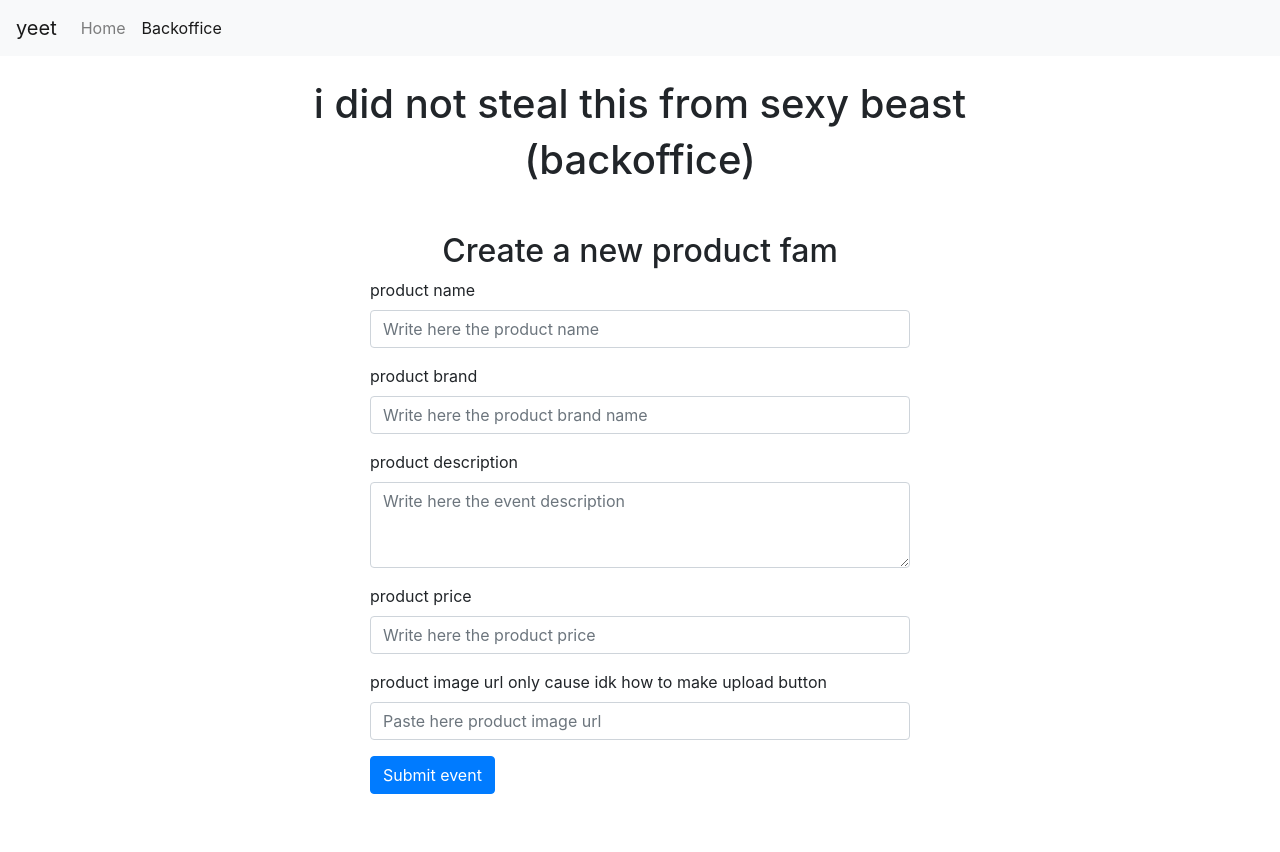
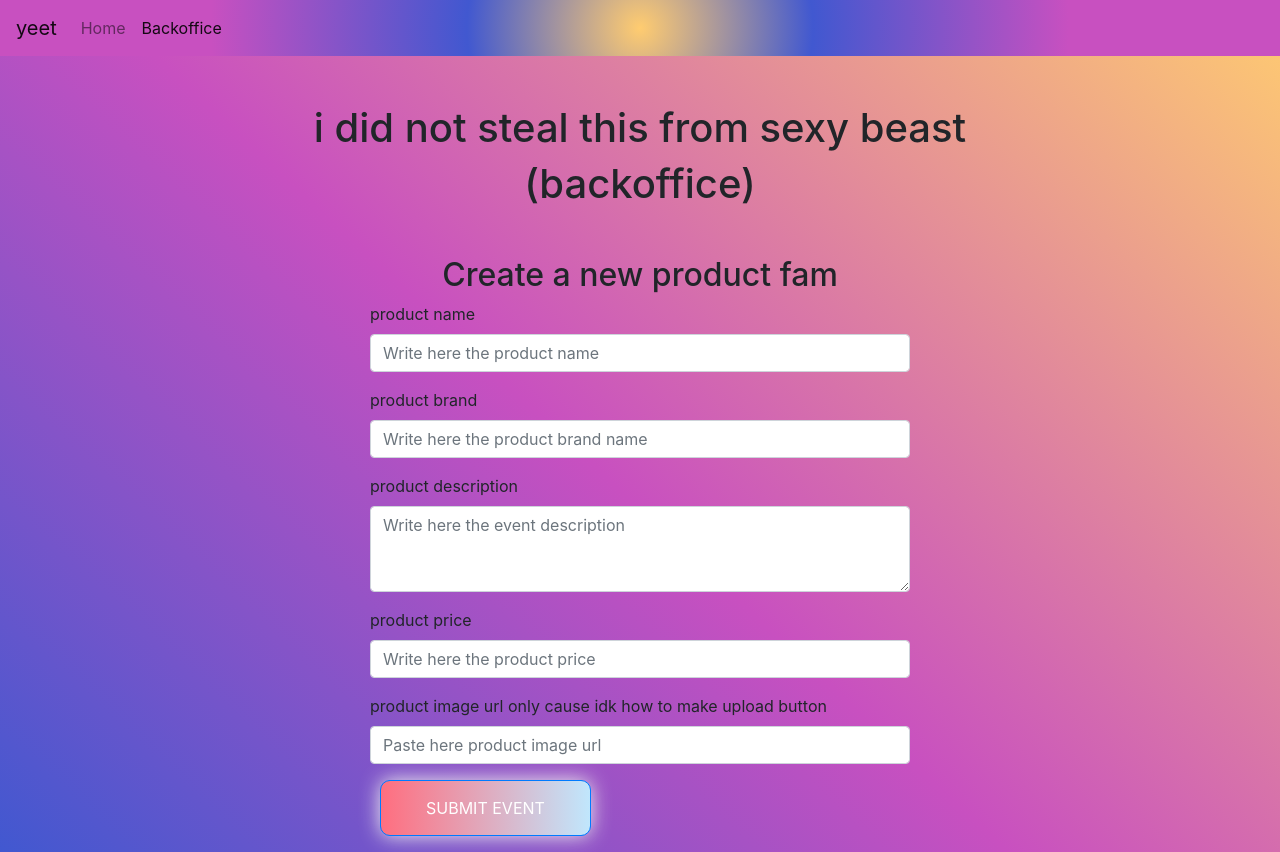
Before and after one commit to AriiMe/Strive-M3, a plain HTML site: page Day8/yeetoffice.html in a window 1280 px wide. Before the commit the page ends 810 px from the top, so only its background shows below. Drawn offline with nearby package versions, Linux system fonts and the light colour scheme.

Commit message:
ugly design added xd

```diff
--- a/Day8/yeetoffice.html
+++ b/Day8/yeetoffice.html
@@ -17,6 +17,53 @@
       integrity="sha384-9aIt2nRpC12Uk9gS9baDl411NQApFmC26EwAOH8WgZl5MYYxFfc+NcPb1dKGj7Sk"
       crossorigin="anonymous"
     />
+    <style>
+      nav {
+        background: rgb(255, 204, 112);
+        background: radial-gradient(
+          circle,
+          rgba(255, 204, 112, 1) 0%,
+          rgba(65, 88, 208, 1) 27%,
+          rgba(200, 80, 192, 1) 67%
+        );
+      }
+      body {
+        background-color: #4158d0;
+        background-image: linear-gradient(
+          43deg,
+          #4158d0 0%,
+          #c850c0 46%,
+          #ffcc70 100%
+        );
+      }
+
+      .btn {
+        background-image: linear-gradient(
+          to right,
+          #ff6e7f 0%,
+          #bfe9ff 51%,
+          #ff6e7f 100%
+        );
+      }
+      .btn {
+        margin: 10px;
+        padding: 15px 45px;
+        text-align: center;
+        text-transform: uppercase;
+        transition: 0.5s;
+        background-size: 200% auto;
+        color: white;
+        box-shadow: 0 0 20px #eee;
+        border-radius: 10px;
+        display: block;
+      }
+
+      .btn:hover {
+        background-position: right center; /* change the direction of the change here */
+        color: #fff;
+        text-decoration: none;
+      }
+    </style>
   </head>
 
   <body>
@@ -47,7 +94,7 @@
       </div>
     </nav>
 
-    <div class="container">
+    <div class="container mt-5">
       <h1 class="text-center">i did not steal this from sexy beast</h1>
       <h1 class="text-center">(backoffice)</h1>
       <h2 class="text-center mt-5">Create a new product fam</h2>
```
